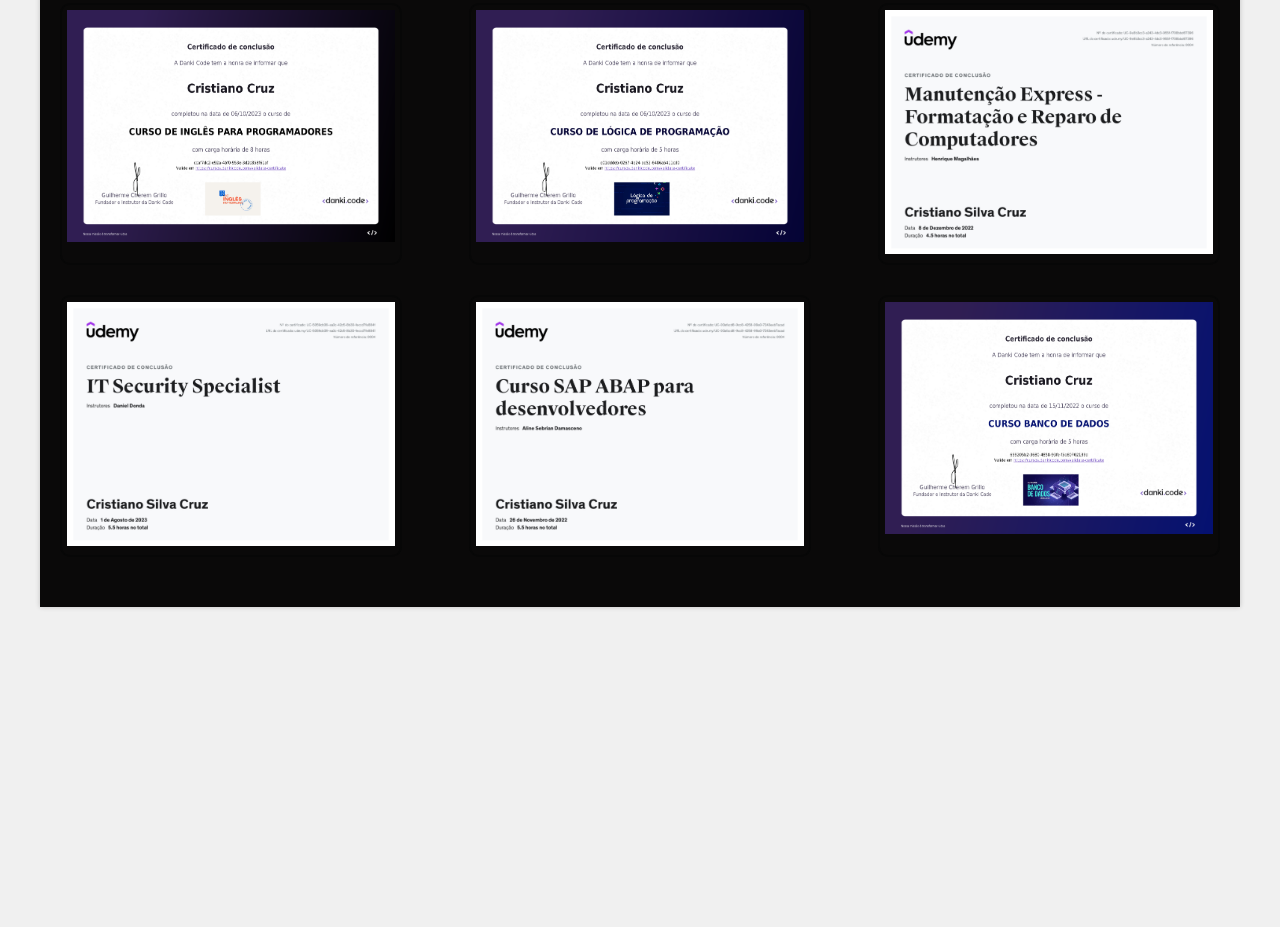
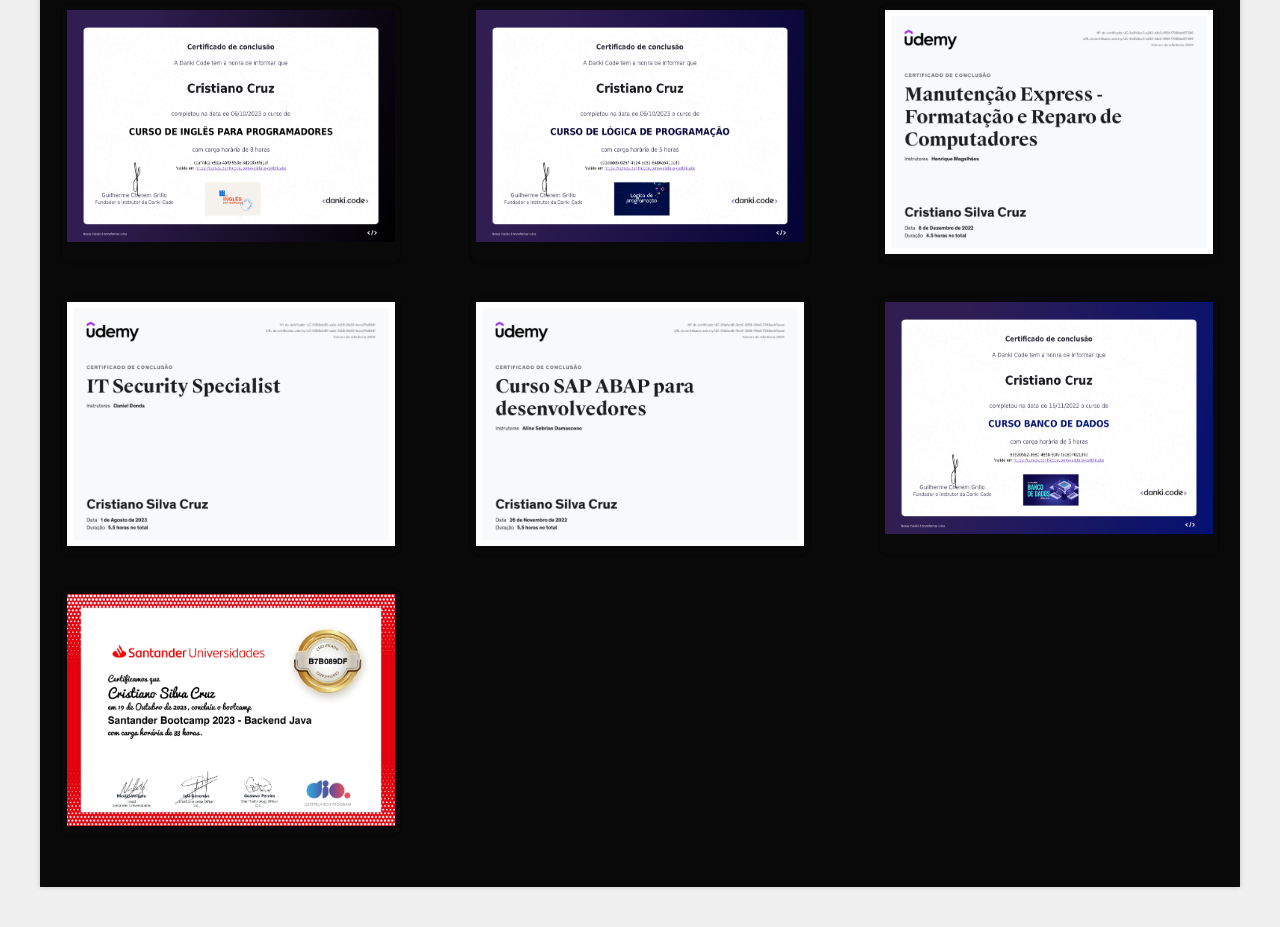
Before and after one commit to CristianoCruz10/Portifolio, a plain HTML site: page index.html in a window 1280 px wide. Shown: the part 709-1636 px from the top of the page. Before the commit the page ends 1356 px from the top, so only its background shows below. Drawn offline with Linux system fonts and the light colour scheme.

Commit message:
inclusão de certificado

```diff
--- a/index.html
+++ b/index.html
@@ -96,6 +96,9 @@
                 <div class="certificado">
                     <img src="BancoDados-1.png" alt="Certificado 9">
                 </div>
+                <div class="certificado">
+                    <img src="imagem-1.jpg" alt="Certificado 10">
+                </div>
 
             </div>
         </div>
```
Also changed, not shown: imagem-1.jpg (added).
